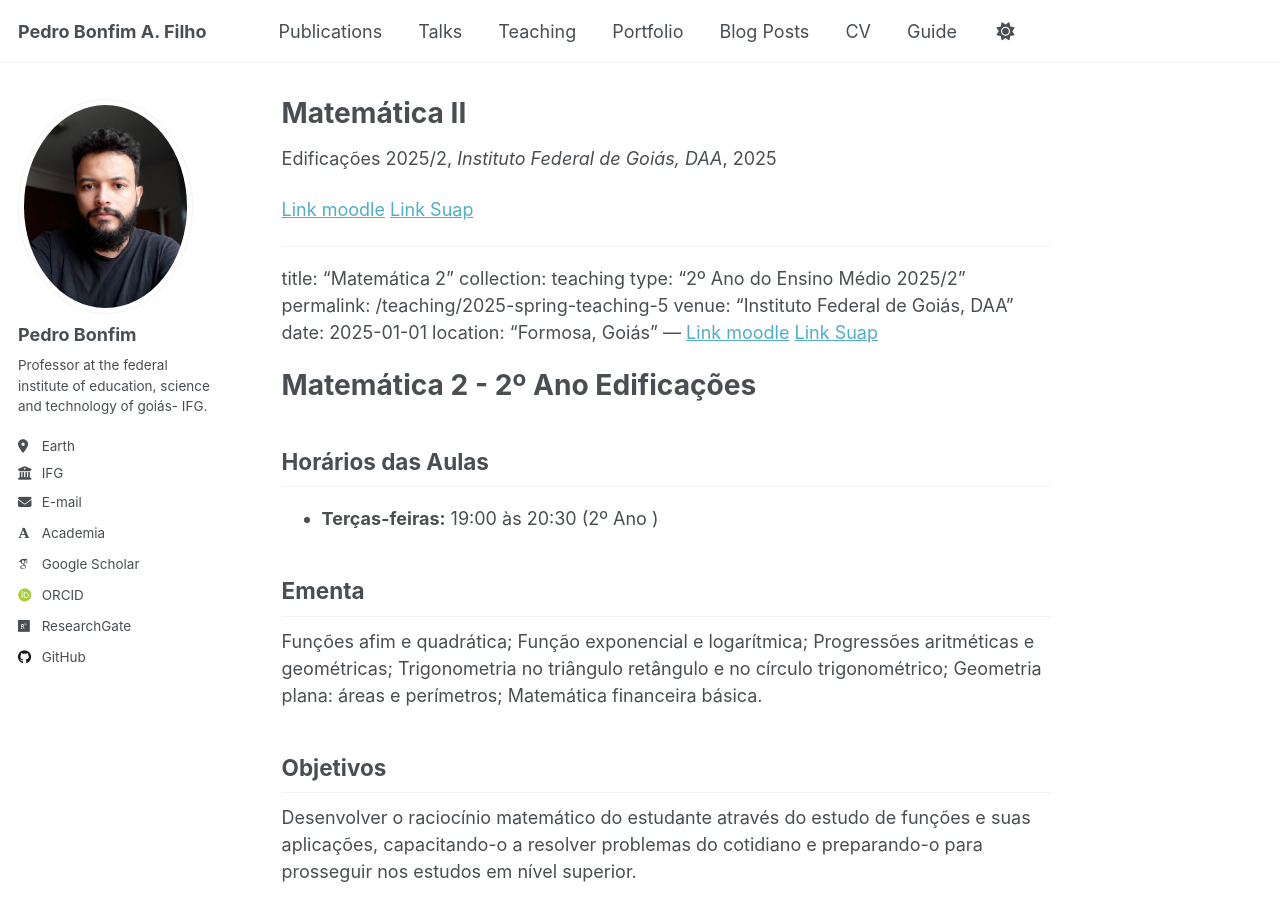
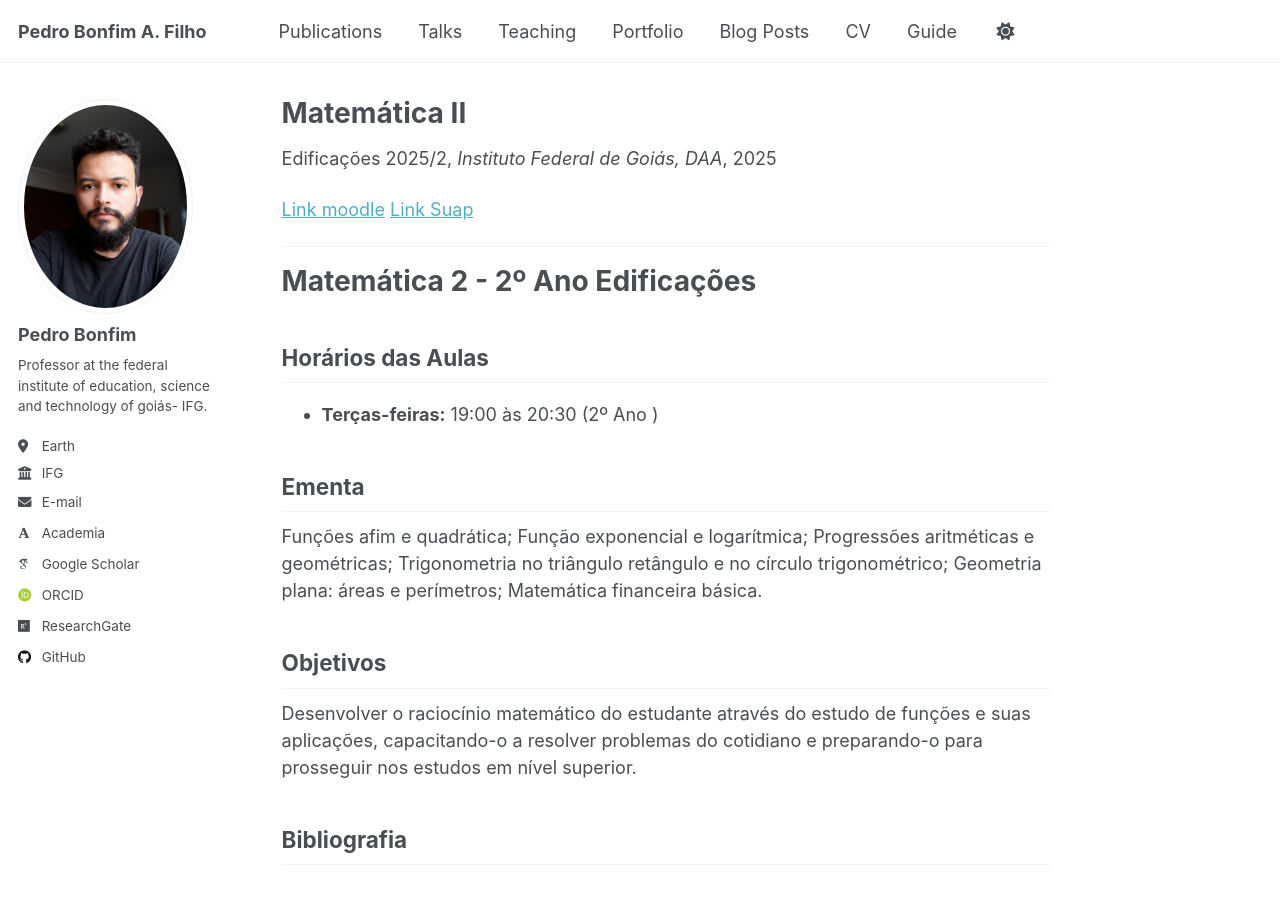
Before and after one commit to pedroassuncaofilho/pedroassuncaofilho.github.io, a Jekyll site: the page built from _teaching/Matemática II (edificações).md, in a window 1280 px wide and 900 px high. Built offline with Jekyll 4.4.1, drawn with Linux system fonts in a browser that asks for light colours; some web fonts are replaced.

Commit message:
Update Matemática II (edificações).md

```diff
--- a/_teaching/Matemática II (edificações).md
+++ b/_teaching/Matemática II (edificações).md
@@ -11,16 +11,7 @@ location: "Formosa, Goiás"
 [Link Suap](https://suap.ifg.edu.br/)
 
 ---
-title: "Matemática 2"
-collection: teaching
-type: "2º Ano do Ensino Médio 2025/2"
-permalink: /teaching/2025-spring-teaching-5
-venue: "Instituto Federal de Goiás, DAA"
-date: 2025-01-01
-location: "Formosa, Goiás"
----
-[Link moodle](https://moodle.ifg.edu.br/)
-[Link Suap](https://suap.ifg.edu.br/)
+
 
 # Matemática 2 - 2º Ano Edificações
 
```
